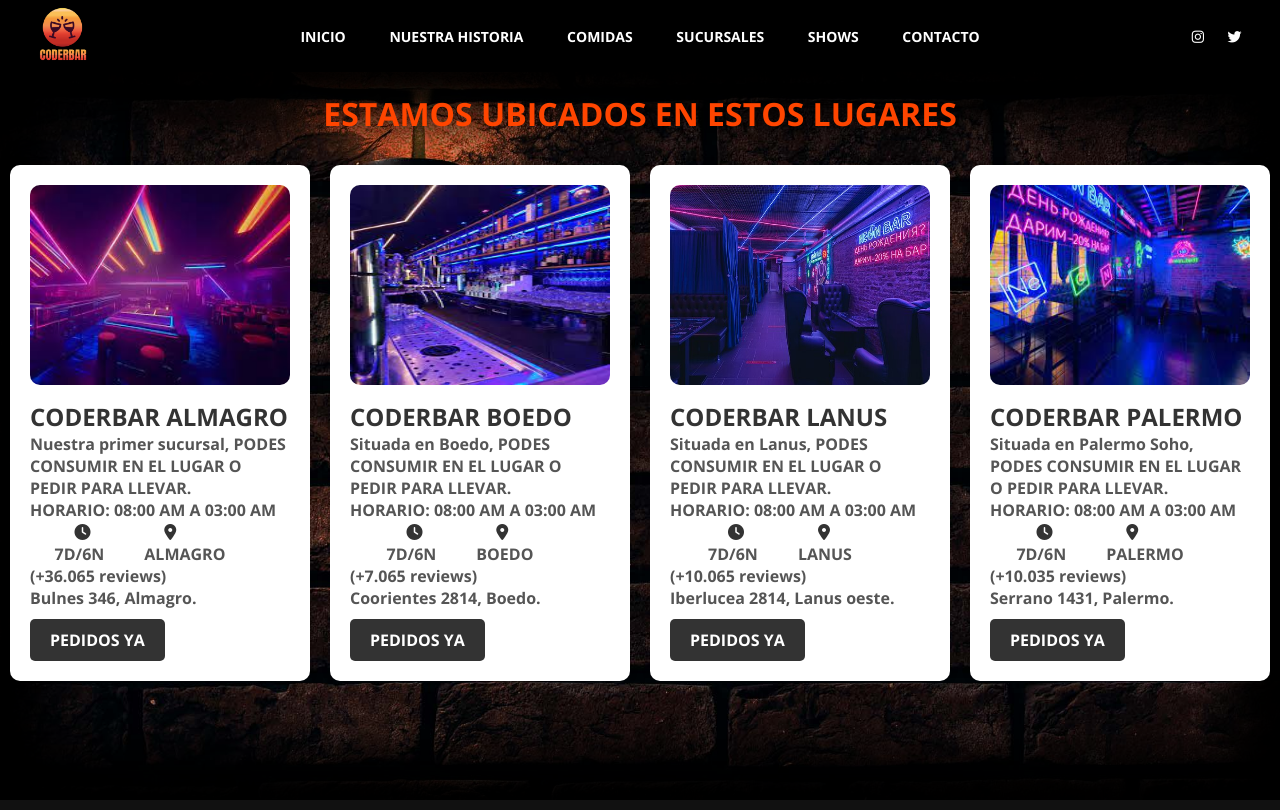
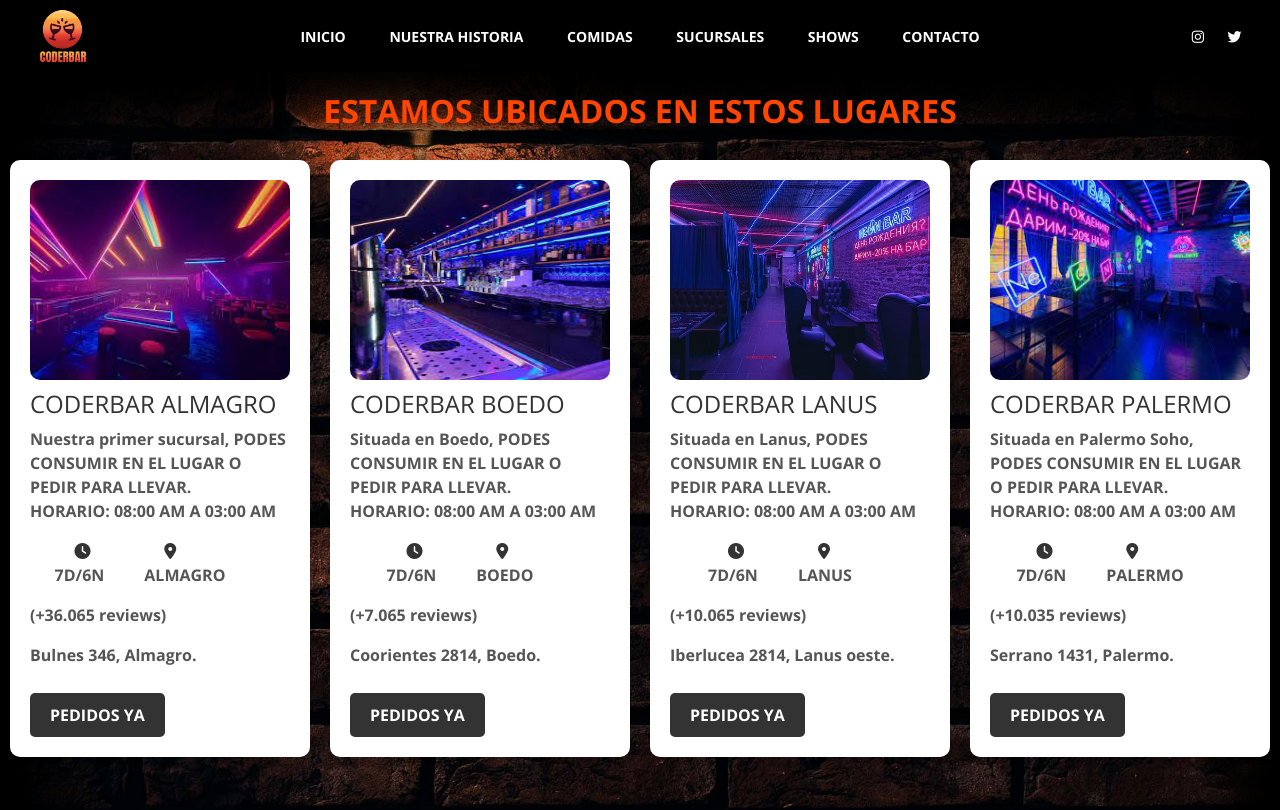
Before and after one commit to Lucasinsa/CoderbarSitioWeb, a plain HTML site: page pages/sucursales.html in a window 1280 px wide. Shown: the top 810 px of the page. Drawn offline with nearby package versions, Linux system fonts and the light colour scheme.

Commit message:
Primera prueba

```diff
--- a/css/style.css
+++ b/css/style.css
@@ -45,6 +45,8 @@
 
 nav .nav-links {
     list-style: none;
+    margin: 0;
+    padding-left: 0;
 }
 
 nav .nav-links li {
@@ -81,6 +83,7 @@
 /* -------------------------------------------- */
 
 h1 {
+    font-weight: 700;
     color: orangered;
 }
 
--- a/pages/sucursales.html
+++ b/pages/sucursales.html
@@ -13,10 +13,10 @@
         a la diversión.">
         <title>Sucursales | Coderbar</title>
         <link rel="shortcut icon" href=".././images/favicon.png">
-        <!--Script para usar iconos de Fontawesome-->
-        <script src="https://kit.fontawesome.com/c99dafd52c.js" crossorigin="anonymous"></script>
         <!--Fuente Open Sans-->
         <link href="https://fonts.googleapis.com/css2?family=Open+Sans:wght@300;400;700&display=swap" rel="stylesheet">
+        <!--Enlace con Bootstrap-->
+        <link href="https://cdn.jsdelivr.net/npm/bootstrap@5.3.0/dist/css/bootstrap.min.css" rel="stylesheet" integrity="sha384-9ndCyUaIbzAi2FUVXJi0CjmCapSmO7SnpJef0486qhLnuZ2cdeRhO02iuK6FUUVM" crossorigin="anonymous">
         <!--Enlace con CSS-->
         <link href=".././css/style.css" rel="stylesheet">
     </head>
@@ -161,5 +161,9 @@
                 <p>Copyright &copy;2023 Coderbar. Designed by <span>Lucas Insaurralde Sousa</span></p>
             </div>
         </footer>
+        <!--Script para usar iconos de Fontawesome-->
+        <script src="https://kit.fontawesome.com/c99dafd52c.js" crossorigin="anonymous"></script>
+        <!--Script de Bootstrap-->
+        <script src="https://kit.fontawesome.com/c99dafd52c.js" crossorigin="anonymous"></script>
     </body>
 </html>
```
Also changed, not shown: index.html (+6 -2 lines), pages/comidas.html (+6 -2 lines), pages/contacto.html (+6 -2 lines), pages/nuestra-historia.html (+6 -2 lines), pages/shows.html (+6 -2 lines).
